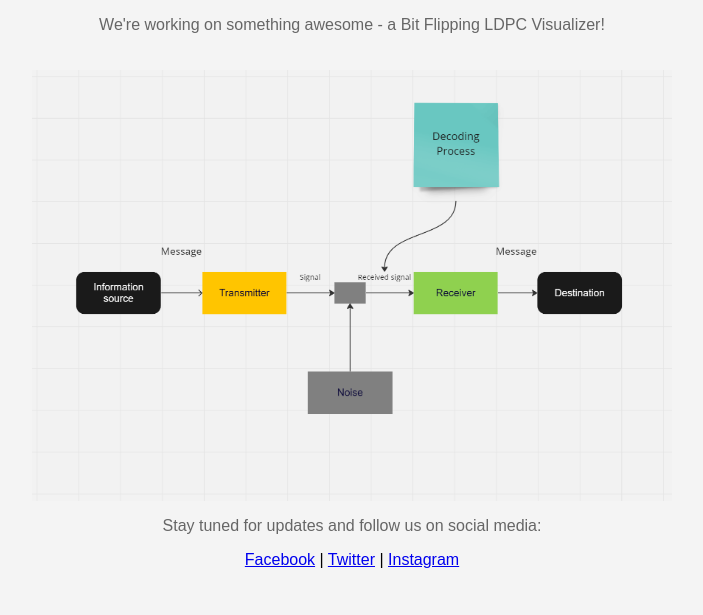
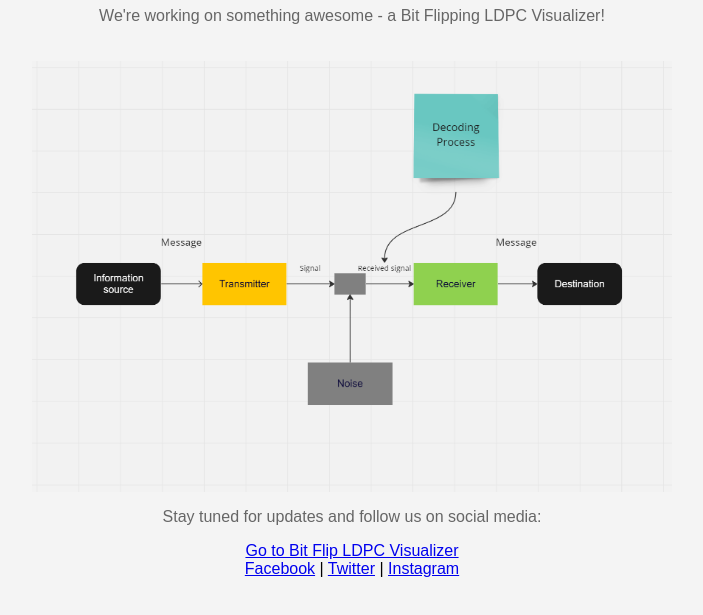
Before and after one commit to ordinarysoftware/LDPC_BIT_FLIPPING, a plain HTML site: page index.html in a window 1280 px wide. Shown: the part 155-770 px from the top of the page, without its empty margins (288-991 px from the left). Drawn offline with Linux system fonts and the light colour scheme.

Commit message:
Update index.html

```diff
--- a/index.html
+++ b/index.html
@@ -38,6 +38,7 @@
     <p>We're working on something awesome - a Bit Flipping LDPC Visualizer!</p>
     <img src="images/img1.png" alt="Bit Flipping LDPC Visualizer">
     <p>Stay tuned for updates and follow us on social media:</p>
+    <a href="bitflip.html">Go to Bit Flip LDPC Visualizer</a>
     <!-- Add your social media links or other relevant content here -->
     <div>
         <a href="#" target="_blank">Facebook</a> |
```
